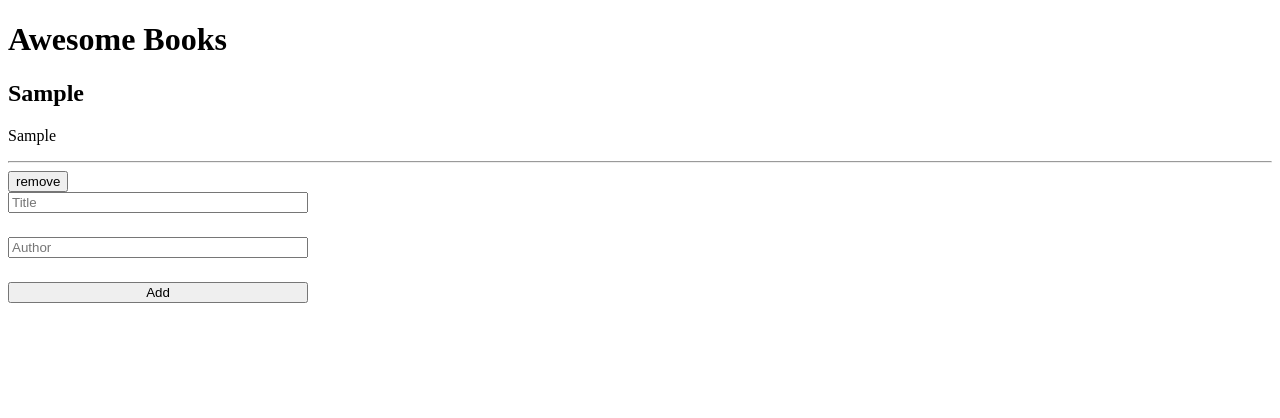
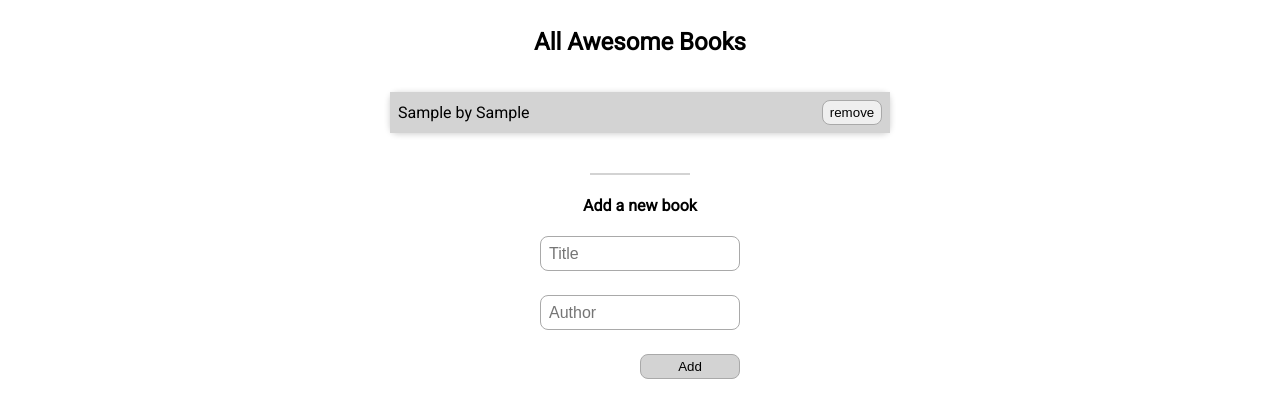
Before and after one commit to Bantealem/awesome-books, a website: page index.html in a window 1280 px wide. Both pictures are taken after typing "Sample", "Sample" into the empty fields and a click on the button "Add". Drawn offline with Linux system fonts and the light colour scheme.

Commit message:
Refactor awesome books project to us Javascript classes

```diff
--- a/index.html
+++ b/index.html
@@ -10,18 +10,20 @@
 </head>
 
 <body>
-  <h1>Awesome Books</h1>
-  <section class="library">
+  <section class="wrapper">
+    <h1>All Awesome Books</h1>
+    <ul class="library">
 
+    </ul>
+    <span class="line"></span>
+    <h4 class="form-heading">Add a new book</h4>
+    <form class="form">
+      <input class="input-author" type="text" placeholder="Title">
+      <input class="input-book" type="text" placeholder="Author">
+      <button type="submit" >Add</button>
+    </form>
+    <div class="errormessage">Book was added previously on your bookshelf </div>
   </section>
-  <form class="form">
-    <input class="input-author" type="text" placeholder="Title">
-    <input class="input-book" type="text" placeholder="Author">
-    <button type="submit">
-      Add
-    </button>
-  </form>
-  <div class="errormessage">Book was added previously on your bookshelf </div>
   <script src="./js/menu.js"></script>
 </body>
 </html>
--- a/js/menu.js
+++ b/js/menu.js
@@ -5,32 +5,13 @@ const inputBook = document.querySelector('.input-book');
 const errorMessage = document.querySelector('.errormessage');
 const storedBooks = JSON.parse(localStorage.getItem('books'));
 let bookShelf = [];
-let filter = [];
-
-function libraryBooks(object) {
-  return `<div class="${object.author}">
-    <h1>${object.book}</h1>
-    <p>${object.author}</p>
-    <hr>
-    <button class="remove">
-    remove
-    </button>
-    </div>`;
+class Book {
+  constructor(author, book) {
+    this.author = author;
+    this.book = book;
   }
 
-function remove() {
-  if (bookShelf.length > 0) {
-    const removebtn = document.querySelectorAll('.remove');
-    removebtn.forEach((element) => element.addEventListener('click', () => {
-      const parentNodeClass = element.parentNode.className;
-      element.parentNode.remove();
-      bookShelf = bookShelf.filter((x) => x.author !== parentNodeClass);
-      localStorage.setItem('books', JSON.stringify(bookShelf));
-    }));
-  }
-}
-
-function add() {
+  add() {
     if (inputAuthor.value !== '' && inputBook.value !== '') {
       const currentBook = [];
       currentBook.push(
@@ -39,8 +20,8 @@ function add() {
           book: inputBook.value,
         },
       );
-    filter = bookShelf.filter((x) => x.book === currentBook[0].book);
-    if (filter.length > 0) {
+      this.filter = bookShelf.filter((x) => x.book === currentBook[0].book);
+      if (this.filter.length > 0) {
         errorMessage.style.display = 'unset';
         inputAuthor.value = '';
         inputBook.value = '';
@@ -52,24 +33,46 @@ function add() {
         },
       );
       if (bookShelf.length > 0) {
-      currentBook.forEach((book) => library.insertAdjacentHTML('beforeend', libraryBooks(book)));
+        currentBook.forEach((book) => library.insertAdjacentHTML('beforeend', this.displayBooks(book)));
       }
     }
     inputAuthor.value = '';
     inputBook.value = '';
     localStorage.setItem('books', JSON.stringify(bookShelf));
   }
+  /* eslint-disable */
+  remove() {
+    if (bookShelf.length > 0) {
+      const removebtn = document.querySelectorAll('.remove');
+      removebtn.forEach((element) => element.addEventListener('click', () => {
+        const parentNodeClass = element.parentNode.className;
+        element.parentNode.remove();
+        bookShelf = bookShelf.filter((x) => x.author !== parentNodeClass);
+        localStorage.setItem('books', JSON.stringify(bookShelf));
+      }));
+    }
+  };
+
+  displayBooks(object){
+    return `<li class="${object.author}">
+      <span class="title">${object.author} by ${object.book}</span>
+      <button class="remove">remove</button></li>`;
+  };
+
+};
 
 form.addEventListener('submit', (event) => {
   event.preventDefault();
-  add();
-  remove();
+  const newBook = new Book();
+  newBook.add();
+  newBook.remove();
 });
 
 if (storedBooks !== null) {
   bookShelf = storedBooks;
   bookShelf.forEach((book) => {
-    library.insertAdjacentHTML('beforeend', libraryBooks(book));
-    remove();
+    const newBook = new Book();
+    library.insertAdjacentHTML('beforeend', newBook.displayBooks(book));
+    newBook.remove();
   });
-}
+};
--- a/style.css
+++ b/style.css
@@ -1,11 +1,87 @@
-.form {
-  display: flex;
-  flex-direction: column;
-  gap: 24px;
-  max-width: 300px;
+@import url('https://fonts.googleapis.com/css2?family=Poppins&family=Roboto&display=swap');
+
+body {
+  overflow-x: hidden;
+  font-family: 'Roboto', sans-serif;
 }
 
 .errormessage {
   display: none;
   color: red;
 }
+
+.wrapper {
+  display: flex;
+  justify-content: center;
+  align-items: center;
+  flex-direction: column;
+  margin: 0 auto;
+  width: 500px;
+  height: auto;
+}
+
+.wrapper ul {
+  display: flex;
+  flex-direction: column;
+  width: 100%;
+  margin-bottom: 40px;
+}
+
+.library li {
+  padding: 8px;
+}
+
+.wrapper ul li {
+  display: flex;
+  justify-content: space-between;
+  align-items: center;
+}
+
+.library {
+  box-shadow: 0 1px 6px rgba(0, 0, 0, 0.2);
+  padding: 0;
+  border-radius: 8px;
+}
+
+.line {
+  border-bottom: 2px solid lightgray;
+  width: 100px;
+}
+
+.library li:nth-child(odd) {
+  background-color: lightgrey;
+}
+
+.form {
+  display: flex;
+  flex-direction: column;
+  gap: 24px;
+  width: 200px;
+}
+
+.wrapper .library button {
+  color: black;
+  border: 1px solid darkgray;
+  border-radius: 8px;
+  padding: 4px;
+  width: 60px;
+}
+
+.form input {
+  height: 25px;
+  font-size: 16px;
+  padding: 4px 8px;
+  border: 1px solid darkgray;
+  border-radius: 8px;
+}
+
+.form button {
+  width: 50%;
+  height: 25px;
+  background-color: lightgrey;
+  border: 1px solid darkgray;
+  border-radius: 8px;
+  color: black;
+  float: right;
+  margin-left: 100px;
+}
```
Lines whose indentation alone changed are shown as unchanged.
